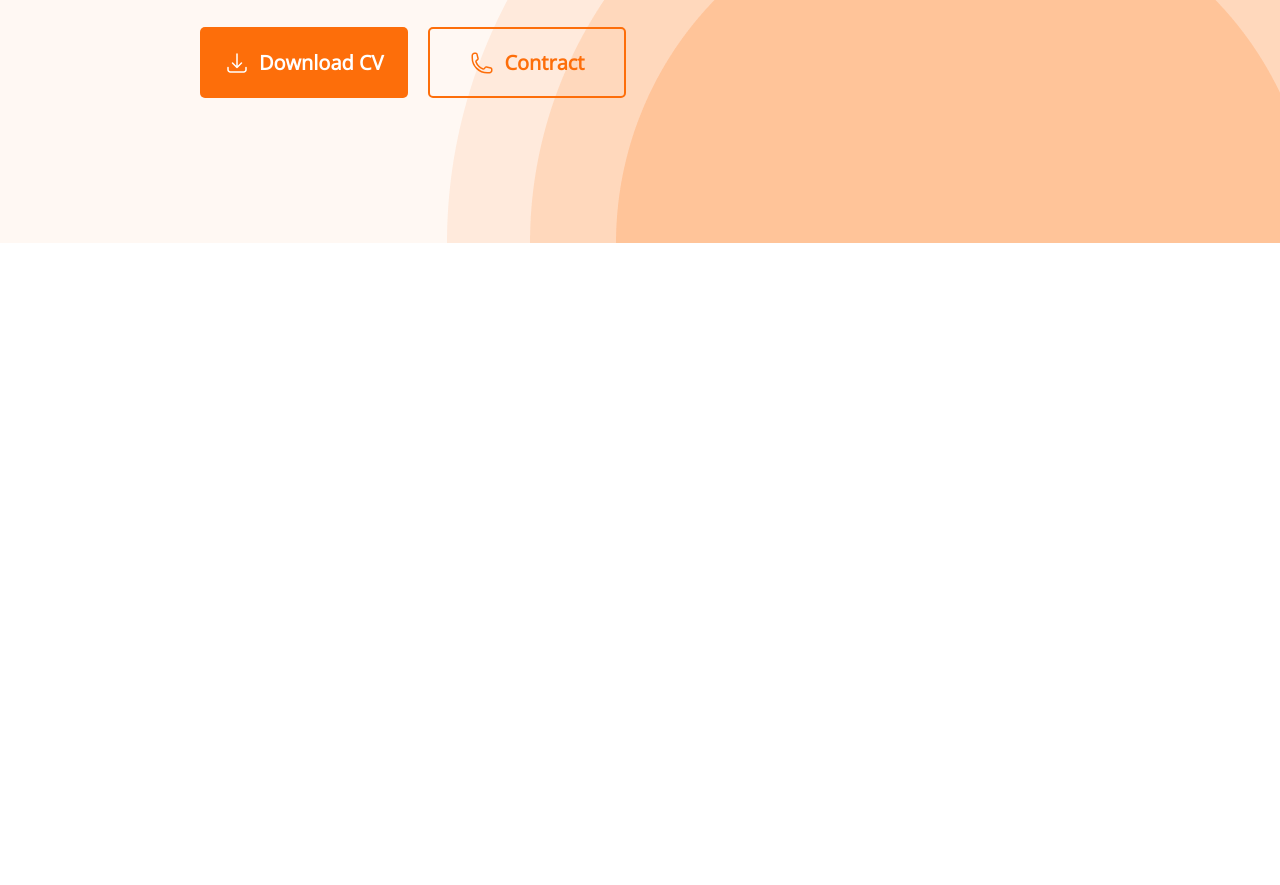
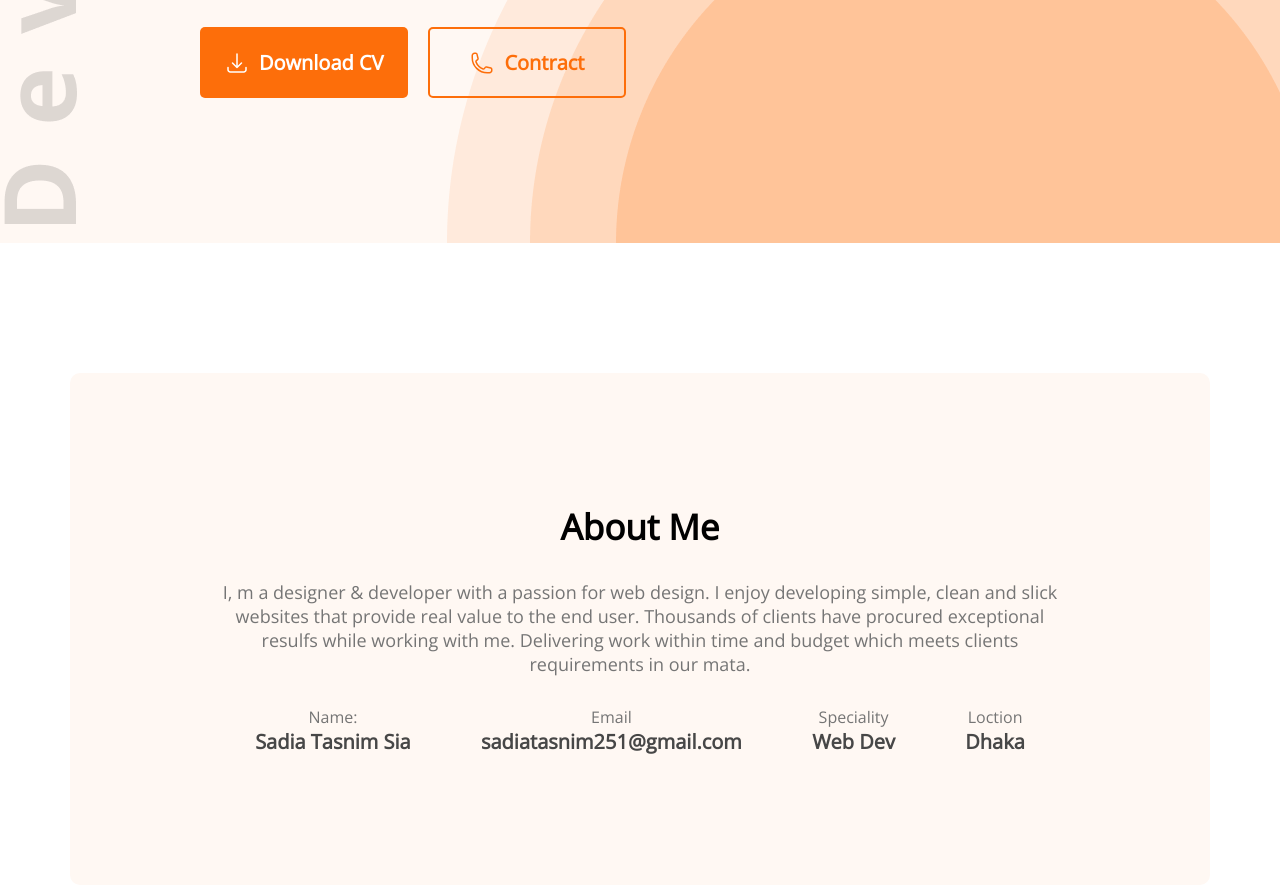
Before and after one commit to sadia-tasnim-dev/developer-portfolio, a plain HTML site: page index.html in a window 1280 px wide. Shown: the part 557-1442 px from the top of the page. Before the commit the page ends 800 px from the top, so only its background shows below. Drawn offline with nearby package versions, Linux system fonts and the light colour scheme.

Commit message:
add about section

```diff
--- a/index.html
+++ b/index.html
@@ -77,7 +77,36 @@
         </div>
       </div>
     </header>
-    <main></main>
+    <main>
+      <section class="about">
+        <h3 class="section-title">About Me</h3>
+        <p class="section-description">
+          I, m a designer & developer with a passion for web design. I enjoy
+          developing simple, clean and slick websites that provide real value to
+          the end user. Thousands of clients have procured exceptional resulfs
+          while working with me. Delivering work within time and budget which
+          meets clients requirements in our mata.
+        </p>
+        <div class="about-info-container">
+          <div class="about-info">
+            <p class="info-title">Name:</p>
+            <p class="info-descrition">Sadia Tasnim Sia</p>
+          </div>
+          <div class="about-info">
+            <p class="info-title">Email</p>
+            <p class="info-descrition">sadiatasnim251@gmail.com</p>
+          </div>
+          <div class="about-info">
+            <p class="info-title">Speciality</p>
+            <p class="info-descrition">Web Dev</p>
+          </div>
+          <div class="about-info">
+            <p class="info-title">Loction</p>
+            <p class="info-descrition">Dhaka</p>
+          </div>
+        </div>
+      </section>
+    </main>
     <footer></footer>
   </body>
 </html>
--- a/portfoio.css
+++ b/portfoio.css
@@ -7,9 +7,9 @@
 header {
   background-color: #fff8f3;
   min-height: 100vh;
-  background-image: url(/images/header_bg.png);
+  background-image: url(/images/header_bg.png), url(/images/developer.png);
   background-repeat: no-repeat;
-  background-position: bottom right;
+  background-position: bottom right, left;
 }
 nav {
   display: flex;
@@ -71,7 +71,7 @@ nav li {
   width: 110%;
   /* transform: scaleX(-1); */
   position: absolute;
-  top: -38px;
+  top: -35px;
   right: -120px;
 }
 .banner-image-container {
@@ -95,3 +95,39 @@ nav li {
   color: #757575;
   margin-bottom: 30px;
 }
+
+/* main section */
+main {
+  max-width: 1140px;
+  margin: 0 auto;
+}
+.about {
+  border-radius: 10px;
+  background: #fff8f3;
+  margin-top: 130px;
+  padding: 130px 150px;
+  text-align: center;
+}
+.section-title {
+  margin-bottom: 30px;
+  font-size: 35px;
+  font-weight: 700;
+}
+.section-description {
+  color: #757575;
+  font-size: 18px;
+  margin-bottom: 30px;
+}
+.about-info-container {
+  display: flex;
+  justify-content: space-around;
+}
+.info-title {
+  color: #757575;
+  font-size: 20pz;
+}
+.info-descrition {
+  font-weight: 700;
+  font-size: 20px;
+  color: #474747;
+}
```
